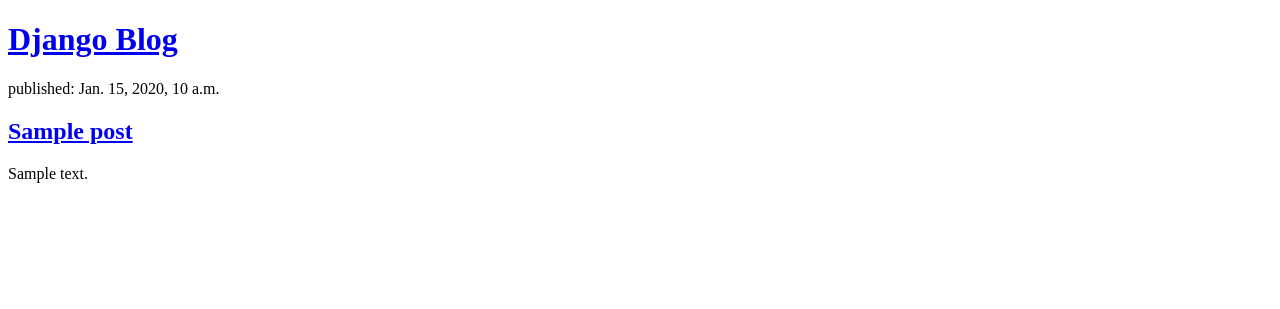
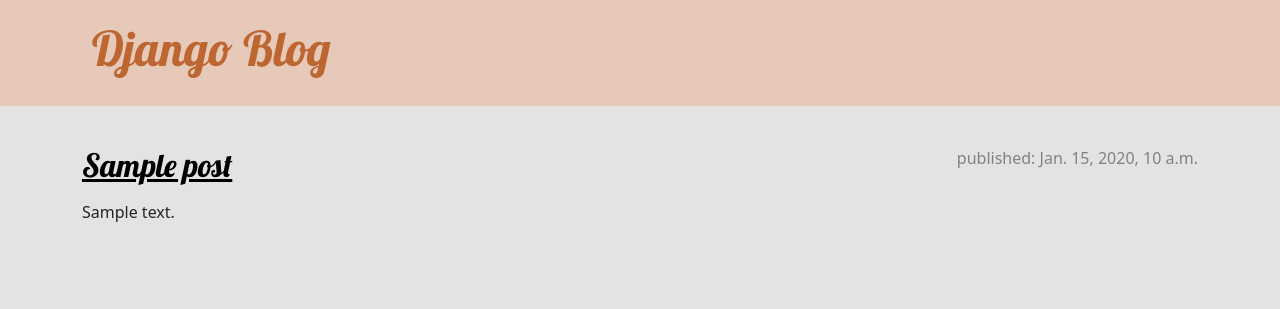
Before and after one commit to AlexisCor95/mi_primer_blog, a Django app: template blog/templates/blog/post_list.html in a window 1280 px wide. Shown: the top 309 px of the page. Run offline with Django 5.2, Linux system fonts and the light colour scheme; the template is opened without the code that fills it: most values are stand-ins (such as "Sample title", 1, 10 or a date in 2020).

Commit message:
Se añadio views y templeates para detallar los blog y CSS para la web.

```diff
--- /dev/null
+++ b/blog/static/css/blog.css
@@ -0,0 +1,76 @@
+body {
+    background-color: #e3e3e3;
+}
+h1 a, h2 a {
+    color: #b45215;
+    font-family: 'Lobster';
+}
+
+.page-header {
+    background-color: #e6c9b8;
+    margin-top: 0px;
+    margin-bottom: 40px;
+    padding: 20px 20px 20px 40px;
+}
+
+.page-header h1,
+.page-header h1 a,
+.page-header h1 a:visited,
+.page-header h1 a:active  {
+    color: #bd6631;
+    font-size: 36pt;
+    text-decoration: none;
+}
+
+h1, h2, h3, h4 {
+    font-family: 'Lobster', cursive;
+}
+
+.date {
+    color: #828282;
+}
+
+.save {
+    float: right;
+}
+
+.post-form textarea,
+.post-form input {
+    width: 100%;
+}
+
+.top-menu,
+.top-menu:hover,
+.top-menu:visited {
+    color: #ffffff;
+    float: right;
+    font-size: 26pt;
+    margin-right: 20px;
+}
+
+.post {
+    margin-bottom: 70px;
+}
+
+.post h2 a,
+.post h2 a:visited {
+    color: #000000;
+}
+
+.post > .date,
+.post > .actions {
+    float: right;
+}
+
+.btn-secondary,
+.btn-secondary:visited {
+    color: #C25100;
+    background: none;
+    border-color: #C25100;
+    margin-left: 15px;
+}
+
+.btn-secondary:hover {
+    color: #FFFFFF;
+    background-color: #C25100;
+}
--- /dev/null
+++ b/blog/templates/blog/base.html
@@ -0,0 +1,27 @@
+{% load static %}
+
+<!DOCTYPE html>
+<html lang="en">
+<head>
+    <link rel="stylesheet" href="https://cdn.jsdelivr.net/npm/bootstrap@5.3.3/dist/css/bootstrap.min.css" integrity="sha384-QWTKZyjpPEjISv5WaRU9OFeRpok6YctnYmDr5pNlyT2bRjXh0JMhjY6hW+ALEwIH" crossorigin="anonymous">
+    <link rel="stylesheet" href="https://fonts.googleapis.com/css?family=Lobster&subset=latin,latin-ext">
+    <link rel="stylesheet" href="{% static 'css/blog.css' %}">
+    <meta charset="UTF-8">
+    <meta name="viewport" content="width=device-width, initial-scale=1.0">
+    <title>My blog Alexis Córdoba</title>
+</head>
+<body>
+    <header class="page-header">
+        <div class="container">
+            <h1><a href="/">Django Blog</a></h1>
+        </div>
+    </header>
+    <main class="container">
+        <div class="row">
+            {% block content %}
+            {% endblock %}
+        </div>
+    </main>
+
+</body>
+</html>
--- a/blog/templates/blog/post_list.html
+++ b/blog/templates/blog/post_list.html
@@ -1,22 +1,11 @@
-<!DOCTYPE html>
-<html lang="en">
-<head>
-    <meta charset="UTF-8">
-    <meta name="viewport" content="width=device-width, initial-scale=1.0">
-    <title>My blog Alexis Córdoba</title>
-</head>
-<body>
-    <header>
-        <h1><a href="/">Django Blog</a></h1>
-    </header>
+{% extends 'blog/base.html' %}
 
+{% block content %}
     {% for post in posts %}
-        <article>
-            <time>published: {{ post.published_date }}</time>
-            <h2><a href="#">{{ post.title }}</a></h2>
+        <article class="post">
+            <time class="date">published: {{ post.published_date }}</time>
+            <h2><a href="{% url 'post_detail' pk=post.pk %}">{{ post.title }}</a></h2>
             <p>{{ post.text|linebreaks }}</p>
         </article>
     {% endfor %}
-
-</body>
-</html>
+{% endblock %}
--- a/blog/urls.py
+++ b/blog/urls.py
@@ -3,5 +3,6 @@
 
 urlpatterns = [
     path('', views.post_list, name='post_list'),
+    path('post/<int:pk>/', views.post_detail, name='post_detail'),
 
 ]
--- a/blog/views.py
+++ b/blog/views.py
@@ -1,9 +1,14 @@
 from django.utils import timezone
 from django.shortcuts import render
 from .models import Post
+from django.shortcuts import render, get_object_or_404
 
 # Create your views here.
 
 def post_list(request):
     posts = Post.objects.filter(published_date__lte=timezone.now()).order_by('published_date')
     return render(request, 'blog/post_list.html', {'posts': posts})
+
+def post_detail(request, pk):
+    post = Post.objects.get(pk=pk)
+    return render(request, 'blog/post_detail.html', {'post': post})
```
Also changed, not shown: blog/templates/blog/post_detail.html (added, +11 -0 lines).
